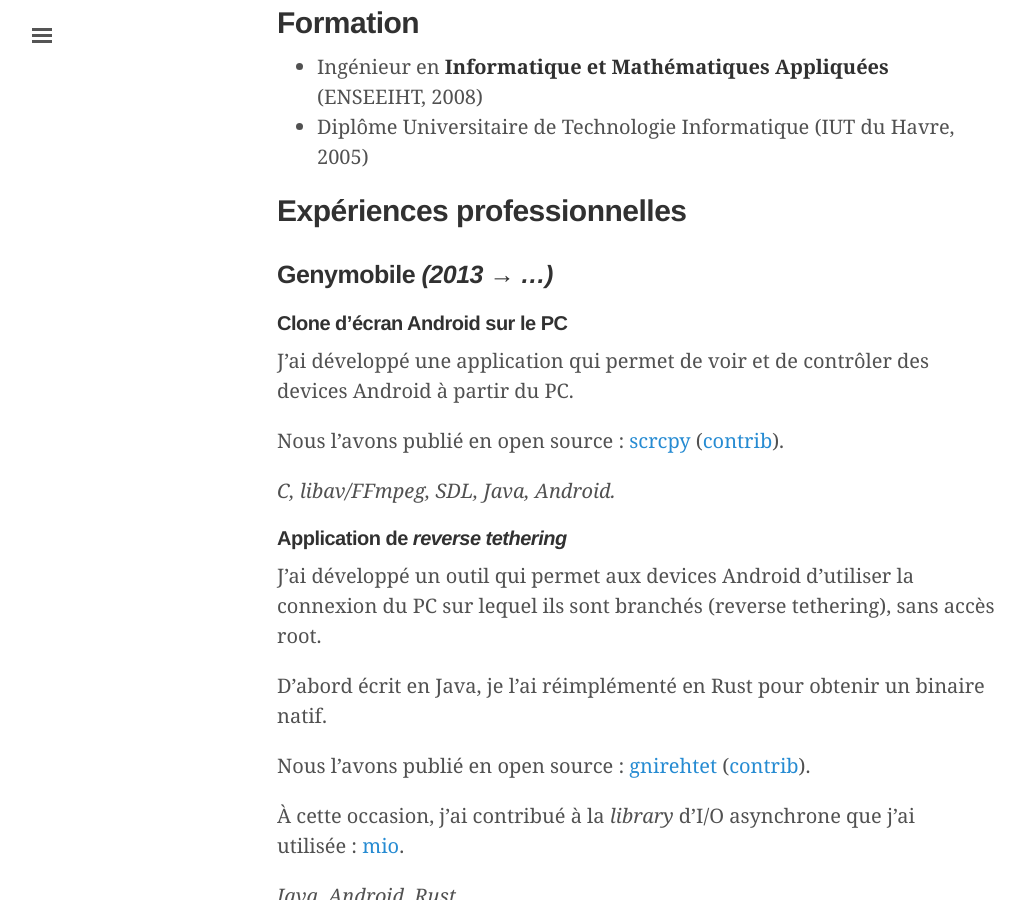
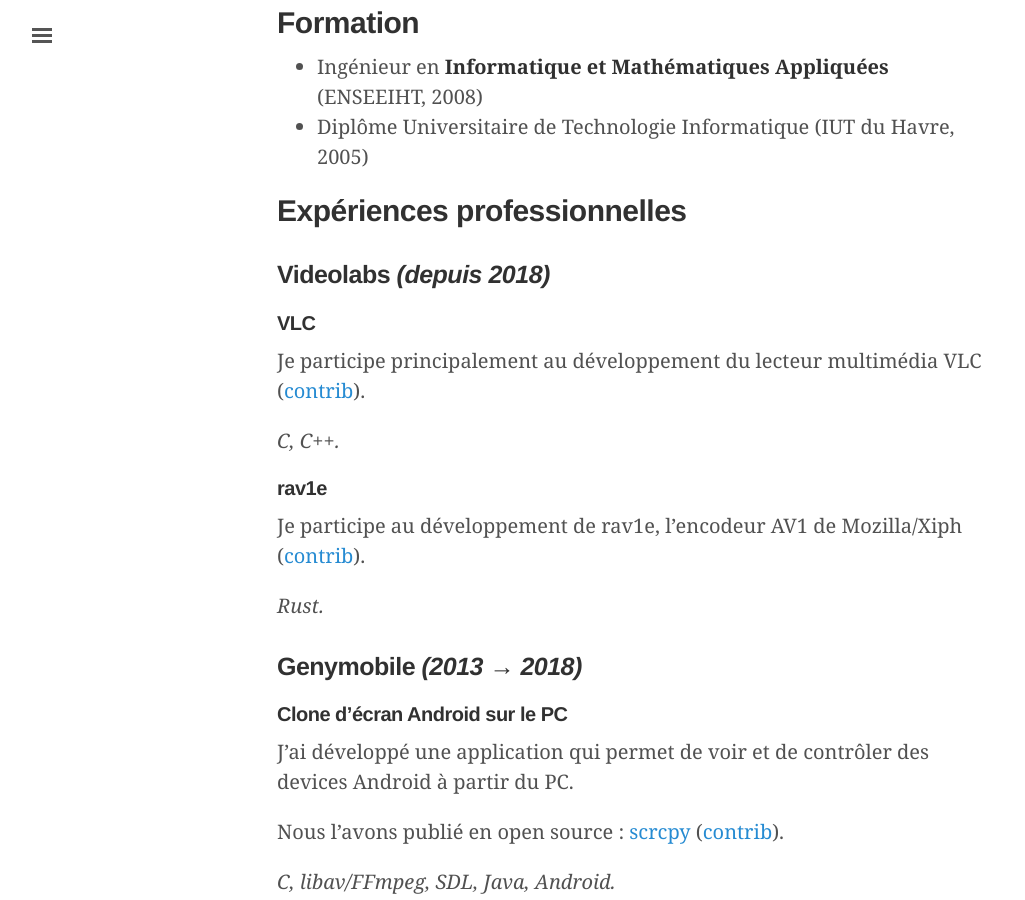
Before and after one commit to rom1v/blog.rom1v.com, a Jekyll site: the page built from cv.md, in a window 1280 px wide and 900 px high, scrolled down 198 px. Shown: the whole window, without its empty margins (3-1028 px from the left). Built offline with Jekyll 4.4.1, drawn with Linux system fonts in a browser that asks for light colours.

Commit message:
Add Videolabs contribs and CV

```diff
--- a/cv.md
+++ b/cv.md
@@ -15,7 +15,25 @@ permalink: cv/
 
 ## Expériences professionnelles
 
-### Genymobile _(2013 → …)_
+### Videolabs _(depuis 2018)_
+
+#### VLC
+
+Je participe principalement au développement du lecteur multimédia VLC
+([contrib]({{ site.baseurl }}/contrib/#vlc)).
+
+_C, C++._
+
+
+#### rav1e
+
+Je participe au développement de rav1e, l'encodeur AV1 de Mozilla/Xiph
+([contrib]({{ site.baseurl }}/contrib/#rav1e)).
+
+_Rust._
+
+
+### Genymobile _(2013 → 2018)_
 
 #### Clone d'écran Android sur le PC
 
```
Also changed, not shown: contrib.md (+16 -0 lines).
